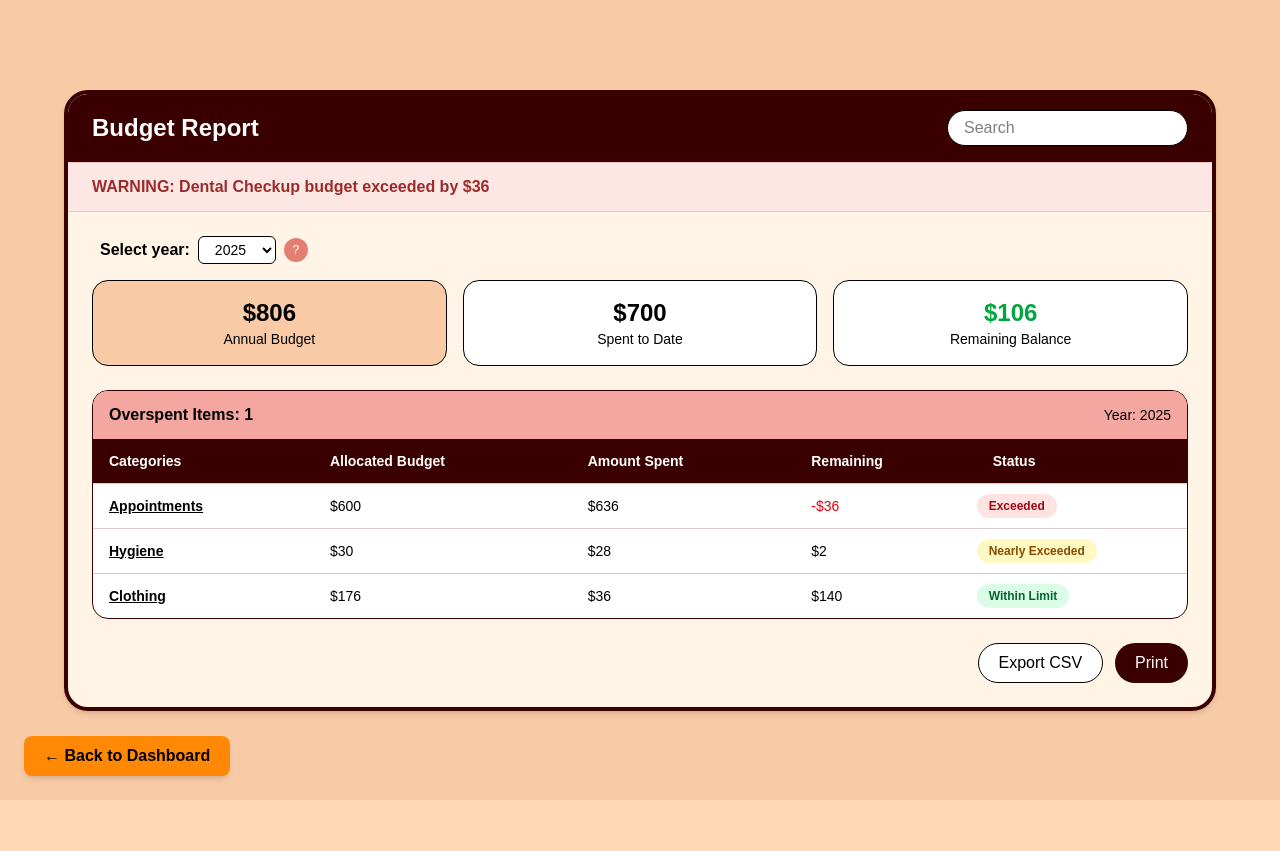
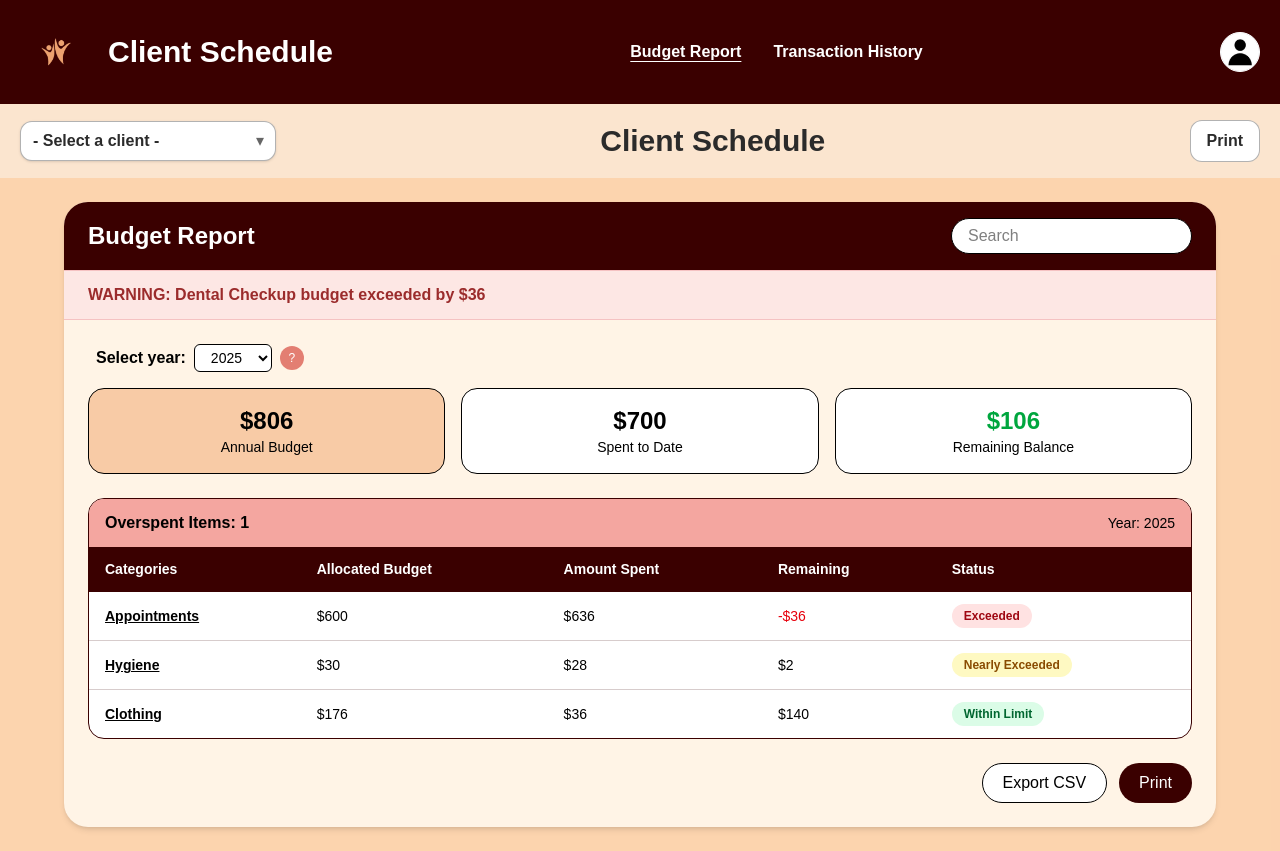
Before and after one commit to 404-Project-Not-Found/Scheduling-of-Care, a Next.js app: page /calender_dashboard/budget_report in a window 1280 px wide. Before the commit the page ends 800 px from the top, so only its background shows below. Built offline with nearby package versions, Linux system fonts and the light colour scheme.

Commit message:
update budget report page for management

```diff
--- a/src/app/calender_dashboard/budget_report/page.tsx
+++ b/src/app/calender_dashboard/budget_report/page.tsx
@@ -1,32 +1,37 @@
 'use client';
 
-import React, { Suspense, useMemo, useState } from 'react';
+/**
+ * Budget Report Page
+ * - Keeps the same top brown header and the pink toolbar banner as your calendar dashboard.
+ * - Replaces the main content area with the Budget Report UI you provided.
+ * - Removes the bottom "Back to Dashboard" floating button.
+ *
+ * Notes:
+ * - The Select Client dropdown + center title + Print button in the pink banner are preserved.
+ * - Clicking the logo in the top header routes back to the (role-aware) dashboard.
+ */
+
+import React, { Suspense, useEffect, useMemo, useState } from 'react';
+import Image from 'next/image';
 import Link from 'next/link';
 import { useRouter, useSearchParams } from 'next/navigation';
 import Badge from '@/components/ui/Badge';
 
 type Row = { item: string; category: string; allocated: number; spent: number };
 const rows: Row[] = [
-  {
-    item: 'Dental Appointments',
-    category: 'Appointments',
-    allocated: 600,
-    spent: 636,
-  },
-  { item: 'Toothbrush Heads', category: 'Hygiene', allocated: 30, spent: 28 },
-  { item: 'Socks', category: 'Clothing', allocated: 176, spent: 36 },
+  { item: 'Dental Appointments', category: 'Appointments', allocated: 600, spent: 636 },
+  { item: 'Toothbrush Heads',    category: 'Hygiene',      allocated: 30,  spent: 28  },
+  { item: 'Socks',               category: 'Clothing',     allocated: 176, spent: 36  },
 ];
-
-const slugify = (s: string) => s.trim().toLowerCase().replace(/\s+/g, '-');
 
 type Tone = 'green' | 'yellow' | 'red';
 const getStatus = (remaining: number): { tone: Tone; label: string } => {
-  if (remaining < 0) return { tone: 'red', label: 'Exceeded' };
+  if (remaining < 0) return { tone: 'red',    label: 'Exceeded' };
   if (remaining <= 5) return { tone: 'yellow', label: 'Nearly Exceeded' };
   return { tone: 'green', label: 'Within Limit' };
 };
 
-// -------- Role helpers (frontend-only; does NOT touch backend) --------
+// ---------- Role helpers (frontend-only) ----------
 type Role = 'carer' | 'family' | 'management';
 
 function getActiveRole(): Role {
@@ -35,49 +40,91 @@ function getActiveRole(): Role {
     (localStorage.getItem('activeRole') as Role | null) ||
     (sessionStorage.getItem('mockRole') as Role | null) ||
     'carer';
-  return (['carer', 'family', 'management'] as const).includes(r as Role)
-    ? (r as Role)
-    : 'carer';
+  return (['carer', 'family', 'management'] as const).includes(r as Role) ? (r as Role) : 'carer';
 }
 
-/** Decide where FAMILY should go back to.
- * Priority:
- *   1) URL ?from=calender_dashboard|partial_dashboard (optional)
- *   2) localStorage.lastDashboard: 'full' -> /calender_dashboard?viewer=family, else /partial_dashboard
- *   3) default: /partial_dashboard
- */
-function resolveFamilyBackPath(searchParams: {
-  get: (k: string) => string | null;
-}): string {
-  const from = searchParams.get('from');
-  if (from === 'calender_dashboard') return '/calender_dashboard?viewer=family';
-  if (from === 'partial_dashboard') return '/partial_dashboard';
+// ---------- Shared palette (same as dashboard) ----------
+const palette = {
+  header: '#3A0000',   // dark brown header
+  banner: '#F9C9B1',   // pink banner
+  text:   '#2b2b2b',
+  white:  '#FFFFFF',
+  pageBg: '#FAEBDC',
+};
 
-  if (typeof window !== 'undefined') {
-    const last = localStorage.getItem('lastDashboard'); // 'full' | 'partial'
-    if (last === 'full') return '/calender_dashboard?viewer=family';
-    if (last === 'partial') return '/partial_dashboard';
-  }
-  return '/partial_dashboard';
+// Convert HEX to RGBA for the semi-transparent banner (same as dashboard)
+function hexToRgba(hex: string, alpha = 1) {
+  const h = hex.replace('#', '');
+  const r = parseInt(h.substring(0, 2), 16);
+  const g = parseInt(h.substring(2, 4), 16);
+  const b = parseInt(h.substring(4, 6), 16);
+  return `rgba(${r}, ${g}, ${b}, ${alpha})`;
 }
 
-// ---------- Suspense wrapper page ----------
-export default function TotalCostPage() {
+// ---------- Page shell with Suspense ----------
+export default function BudgetReportPage() {
   return (
-    <Suspense
-      fallback={
-        <div className="p-6 text-gray-600">Loading budget report...</div>
-      }
-    >
-      <TotalCostInner />
+    <Suspense fallback={<div className="p-6 text-gray-600">Loading budget report...</div>}>
+      <BudgetReportInner />
     </Suspense>
   );
 }
 
-function TotalCostInner() {
+function BudgetReportInner() {
   const router = useRouter();
-  const searchParams = useSearchParams();
 
+  // ======== Pink banner state (kept the same as your calendar page) ========
+  type Client = { id: string; name: string };
+  const [clients, setClients] = useState<Client[]>([]);
+  const [activeClientId, setActiveClientId] = useState<string | null>(null);
+  const [displayName, setDisplayName] = useState<string>('');
+
+  const [openProfileMenu, setOpenProfileMenu] = useState(false);
+  const role = getActiveRole();
+
+  useEffect(() => {
+    // Load client list (same behavior as calendar page; no auto-select)
+    try {
+      const raw = typeof window !== 'undefined' ? localStorage.getItem('clients') : null;
+      if (raw) {
+        const parsed = JSON.parse(raw);
+        if (Array.isArray(parsed)) {
+          const cleaned = parsed.filter((c: any) => c && c.id && c.name);
+          if (cleaned.length) {
+            setClients(cleaned);
+            return;
+          }
+        }
+      }
+      // fallback examples
+      setClients([{ id: 'c-1', name: 'Client A' }, { id: 'c-2', name: 'Client B' }]);
+    } catch { /* ignore */ }
+  }, []);
+
+  const onClientChange = (id: string) => {
+    if (!id) {
+      setActiveClientId(null);
+      setDisplayName('');
+      return;
+    }
+    const c = clients.find((x) => x.id === id);
+    const name = c?.name || '';
+    setActiveClientId(id);
+    setDisplayName(name);
+  };
+
+  const handleLogoClick = () => {
+    // Role-aware: family goes to partial dashboard, others to calendar dashboard
+    const r = getActiveRole();
+    if (r === 'family') router.push('/partial_dashboard');
+    else router.push('/calender_dashboard');
+  };
+
+  const onPrint = () => {
+    if (typeof window !== 'undefined') window.print();
+  };
+
+  // ======== Budget Report local state (your provided content) ========
   const [q, setQ] = useState('');
   const [year, setYear] = useState('2025');
 
@@ -85,8 +132,7 @@ function TotalCostInner() {
     const t = q.trim().toLowerCase();
     if (!t) return rows;
     return rows.filter(
-      (r) =>
-        r.item.toLowerCase().includes(t) || r.category.toLowerCase().includes(t)
+      (r) => r.item.toLowerCase().includes(t) || r.category.toLowerCase().includes(t)
     );
   }, [q]);
 
@@ -96,24 +142,170 @@ function TotalCostInner() {
     return { allocated, spent, remaining: allocated - spent };
   }, [filtered]);
 
-  // Back button handler (role-aware)
-  const handleBack = () => {
-    const role = getActiveRole();
-    if (role === 'family') {
-      router.push(resolveFamilyBackPath(searchParams));
-    } else if (role === 'management') {
-      router.push('/calender_dashboard');
-    } else {
-      router.push('/calender_dashboard');
-    }
-  };
+  // Management-only dropdown (Care Items) visibility
+  const isManagement = role === 'management';
 
   return (
-    <main className="min-h-screen flex items-center justify-center bg-[#F8CBA6] relative">
-      <div className="w-full max-w-6xl m-6 rounded-3xl border-4 border-[#3A0000] bg-[#FFF4E6] shadow-md overflow-hidden">
-        {/* Top bar */}
+    <div className="min-h-screen flex flex-col" style={{ color: palette.text }}>
+      {/* ===== Top dark header (UNCHANGED) ===== */}
+      <header
+        className="px-5 py-4 flex items-center justify-between text-white"
+        style={{ backgroundColor: palette.header }}
+      >
+        {/* Left: Logo (click → dashboard), Title */}
+        <div className="flex items-center gap-4">
+          <button
+            onClick={handleLogoClick}
+            className="inline-flex items-center justify-center"
+            aria-label="Go to dashboard"
+            title="Dashboard"
+          >
+            <Image
+              src="/dashboardLogo.png"
+              alt="App Logo"
+              width={72}
+              height={72}
+              className="object-contain"
+            />
+          </button>
+          <span className="font-extrabold leading-none text-2xl md:text-3xl">
+            Client Schedule
+          </span>
+        </div>
+
+        {/* Center: top nav (white, clickable). Keep items consistent with your header */}
+        <nav className="hidden lg:flex items-center gap-8 font-extrabold text-white">
+          <Link href="/calender_dashboard/budget_report" className="underline underline-offset-4">
+            Budget Report
+          </Link>
+          <Link href="/calender_dashboard/transaction_history" className="hover:opacity-90">
+            Transaction History
+          </Link>
+
+          {/* Management-only: Care Items dropdown (Edit/Add) */}
+          {isManagement && (
+            <div className="relative group">
+              <button
+                className="hover:opacity-90"
+                aria-haspopup="menu"
+                aria-expanded="false"
+                type="button"
+              >
+                Care Items
+              </button>
+              <div
+                className="absolute left-0 top-full mt-2 w-56 rounded-xl border bg-white text-black shadow-md opacity-0 pointer-events-none group-hover:opacity-100 group-hover:pointer-events-auto transition"
+                role="menu"
+              >
+                <Link
+                  href="/management_dashboard/manage_care_item/edit"
+                  className="block w-full text-left px-5 py-3 text-sm font-semibold hover:bg-black/5"
+                  role="menuitem"
+                >
+                  Edit Care Item
+                </Link>
+                <Link
+                  href="/management_dashboard/manage_care_item/add"
+                  className="block w-full text-left px-5 py-3 text-sm font-semibold hover:bg-black/5"
+                  role="menuitem"
+                >
+                  Create / Add Care Item
+                </Link>
+              </div>
+            </div>
+          )}
+        </nav>
+
+        {/* Right: profile avatar dropdown (Update details / Sign out) */}
+        <div className="relative">
+          <button
+            onClick={() => setOpenProfileMenu((v) => !v)}
+            aria-haspopup="menu"
+            aria-expanded={openProfileMenu}
+            className="h-10 w-10 rounded-full bg-gray-300 border border-white flex items-center justify-center text-sm font-semibold text-gray-700 hover:opacity-90"
+            title="Profile"
+          >
+            {/* Use default profile image if you have one */}
+            <Image
+              src="/default_profile.png"
+              alt="Profile"
+              width={40}
+              height={40}
+              className="rounded-full object-cover"
+            />
+          </button>
+          {openProfileMenu && (
+            <div
+              className="absolute right-0 mt-2 w-56 rounded-xl border bg-white text-black shadow-md"
+              role="menu"
+            >
+              <Link
+                href="/calender_dashboard/update_details"
+                className="block w-full text-left px-5 py-3 text-sm font-semibold hover:bg-black/5"
+                role="menuitem"
+              >
+                Update Your Details
+              </Link>
+              <Link
+                href="/"
+                className="block w-full text-left px-5 py-3 text-sm font-semibold hover:bg-black/5"
+                role="menuitem"
+              >
+                Sign out
+              </Link>
+            </div>
+          )}
+        </div>
+      </header>
+
+      {/* ===== Pink banner under header (UNCHANGED) ===== */}
+      <div
+        className="px-5 py-4 grid grid-cols-[auto_1fr_auto] items-center gap-4"
+        style={{ backgroundColor: hexToRgba(palette.pageBg, 0.7) }}
+      >
+        {/* Left: Select Client */}
+        <div className="relative inline-block">
+          <label className="sr-only">Select Client</label>
+          <select
+            className="appearance-none h-10 w-56 md:w-64 pl-3 pr-9 rounded-xl border border-black/30 bg-white font-semibold text-base shadow-sm focus:outline-none"
+            value={activeClientId || ''}
+            onChange={(e) => onClientChange(e.target.value)}
+            aria-label="Select client"
+          >
+            <option value="">{'- Select a client -'}</option>
+            {clients.map((c) => (
+              <option key={c.id} value={c.id}>{c.name}</option>
+            ))}
+          </select>
+          <span className="pointer-events-none absolute right-3 top-1/2 -translate-y-1/2 text-black/60 text-base">▾</span>
+        </div>
+
+        {/* Center: Title (same logic as calendar page) */}
+        <div className="justify-self-center -ml-6 md:-ml-10">
+          <h1 className="font-extrabold leading-none text-2xl md:text-3xl">
+            {displayName ? `${displayName}’s Schedule` : 'Client Schedule'}
+          </h1>
+        </div>
+
+        {/* Right: Print (kept) */}
+        <div className="justify-self-end">
+          <button
+            onClick={onPrint}
+            className="inline-flex items-center px-4 py-2 rounded-xl border border-black/30 bg-white font-semibold text-base hover:bg-black/5"
+            aria-label="Print"
+            title="Print"
+          >
+            Print
+          </button>
+        </div>
+      </div>
+
+      {/* ===== Main Budget Report content (REPLACES calendar/tasks grid) ===== */}
+      <main className="flex-1 bg-[#F8CBA6]/40 flex items-start justify-center">
+        <div className="w-full max-w-6xl m-6 rounded-3xl  border-[#3A0000] bg-[#FFF4E6] shadow-md overflow-hidden">
+          {/* Card top bar (title + search) */}
           <div className="bg-[#3A0000] px-6 py-4 flex items-center justify-between">
-          <h1 className="text-white text-2xl font-semibold">Budget Report</h1>
+            <h2 className="text-white text-2xl font-semibold">Budget Report</h2>
             <input
               value={q}
               onChange={(e) => setQ(e.target.value)}
@@ -205,7 +397,7 @@ function TotalCostInner() {
                       <tr key={i} className="border-t border-[#3A0000]/20">
                         <td className="px-4 py-3">
                           <Link
-                          href={`/category-cost/${slugify(r.category)}`}
+                            href={`/category-cost/${r.category.trim().toLowerCase().replace(/\s+/g, '-')}`}
                             className="font-bold text-black underline"
                           >
                             {r.category}
@@ -213,14 +405,10 @@ function TotalCostInner() {
                         </td>
                         <td className="px-4 py-3">${r.allocated}</td>
                         <td className="px-4 py-3">${r.spent}</td>
-                      <td
-                        className={`px-4 py-3 ${remaining < 0 ? 'text-red-600' : ''}`}
-                      >
-                        {remaining < 0
-                          ? `-$${Math.abs(remaining)}`
-                          : `$${remaining}`}
+                        <td className={`px-4 py-3 ${remaining < 0 ? 'text-red-600' : ''}`}>
+                          {remaining < 0 ? `-$${Math.abs(remaining)}` : `$${remaining}`}
                         </td>
-                      <td>
+                        <td className="px-4 py-3">
                           <Badge tone={status.tone}>{status.label}</Badge>
                         </td>
                       </tr>
@@ -241,14 +429,7 @@ function TotalCostInner() {
             </div>
           </div>
         </div>
-
-      {/* Back to Dashboard Button (role-aware) */}
-      <button
-        onClick={handleBack}
-        className="fixed bottom-6 left-6 px-5 py-2 rounded-lg bg-orange-400 text-black font-semibold shadow-md hover:bg-orange-500"
-      >
-        ← Back to Dashboard
-      </button>
       </main>
+    </div>
   );
 }
```
Lines whose indentation alone changed are shown as unchanged.
